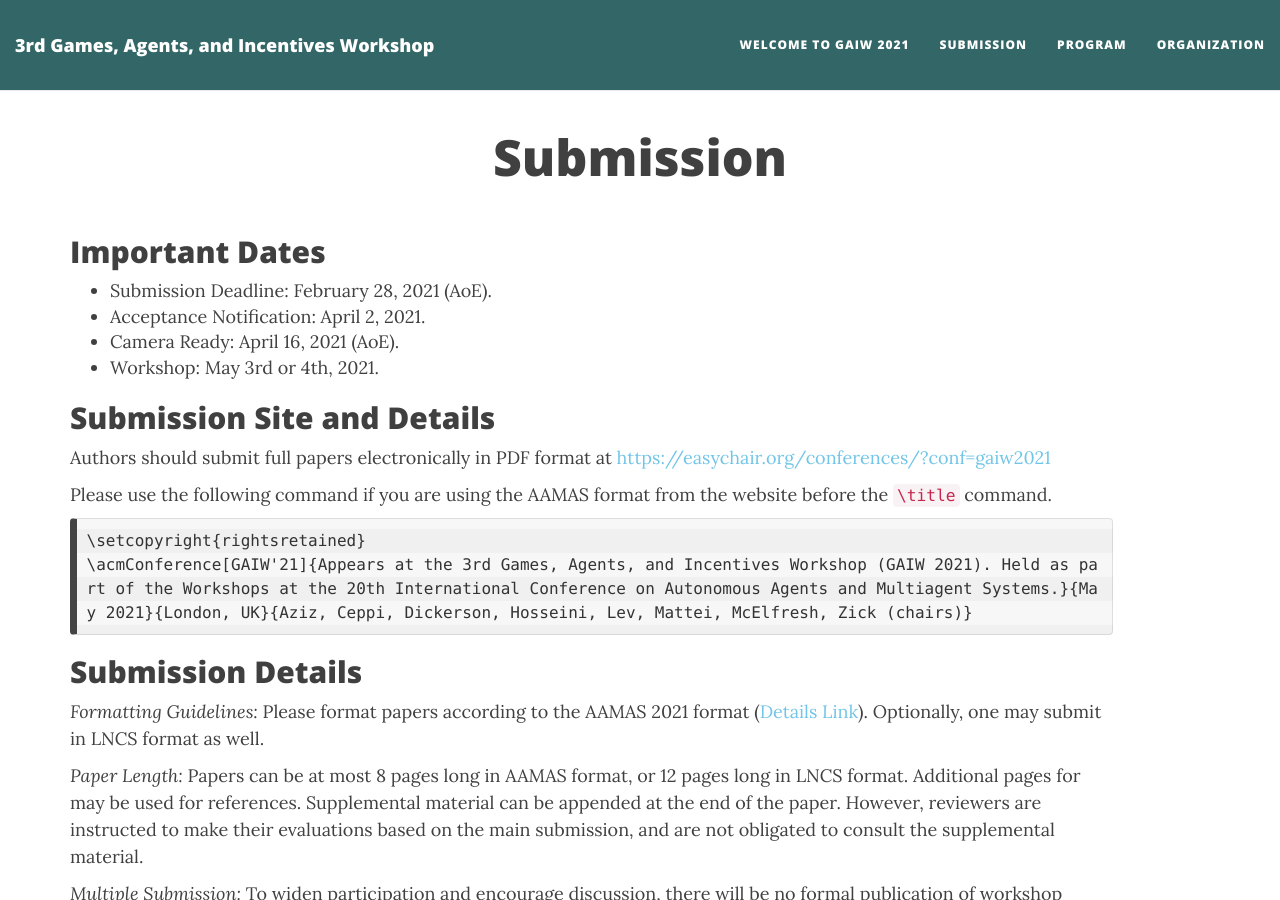
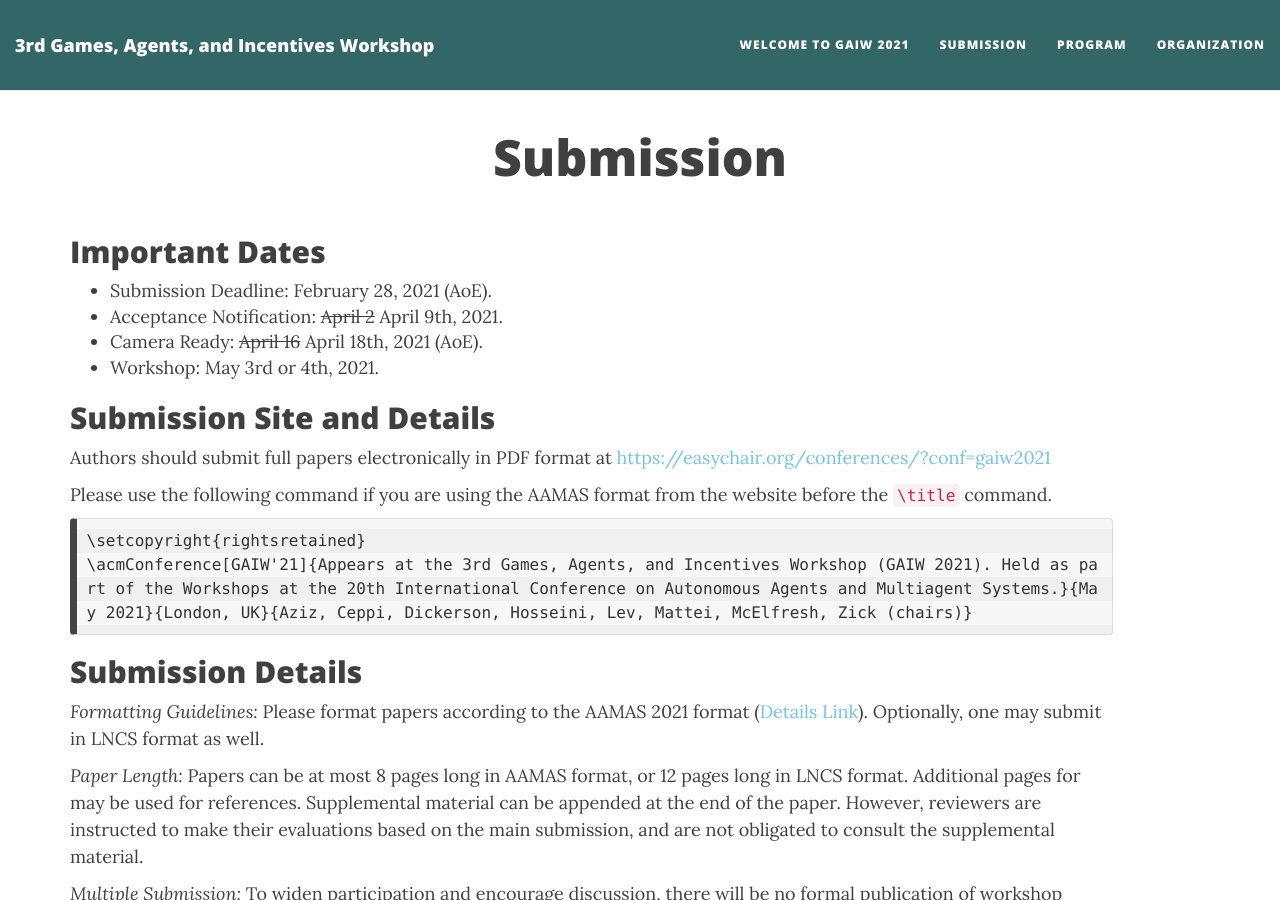
Before and after one commit to PrefLib/gaiw2021, a Jekyll site: the page built from submission.md, in a window 1280 px wide and 900 px high. Built offline with Jekyll 4.4.1, drawn with Linux system fonts in a browser that asks for light colours; nearby versions of some CDN libraries.

Commit message:
Update submission.md

```diff
--- a/submission.md
+++ b/submission.md
@@ -6,8 +6,8 @@ published: true
 
 ## Important Dates
 * Submission Deadline: February 28, 2021 (AoE).
-* Acceptance Notification: April 2, 2021.
-* Camera Ready: April 16, 2021 (AoE).
+* Acceptance Notification: ~~April 2~~ April 9th, 2021.
+* Camera Ready: ~~April 16~~ April 18th, 2021 (AoE).
 * Workshop: May 3rd or 4th, 2021.
 
 ## Submission Site and Details
```
